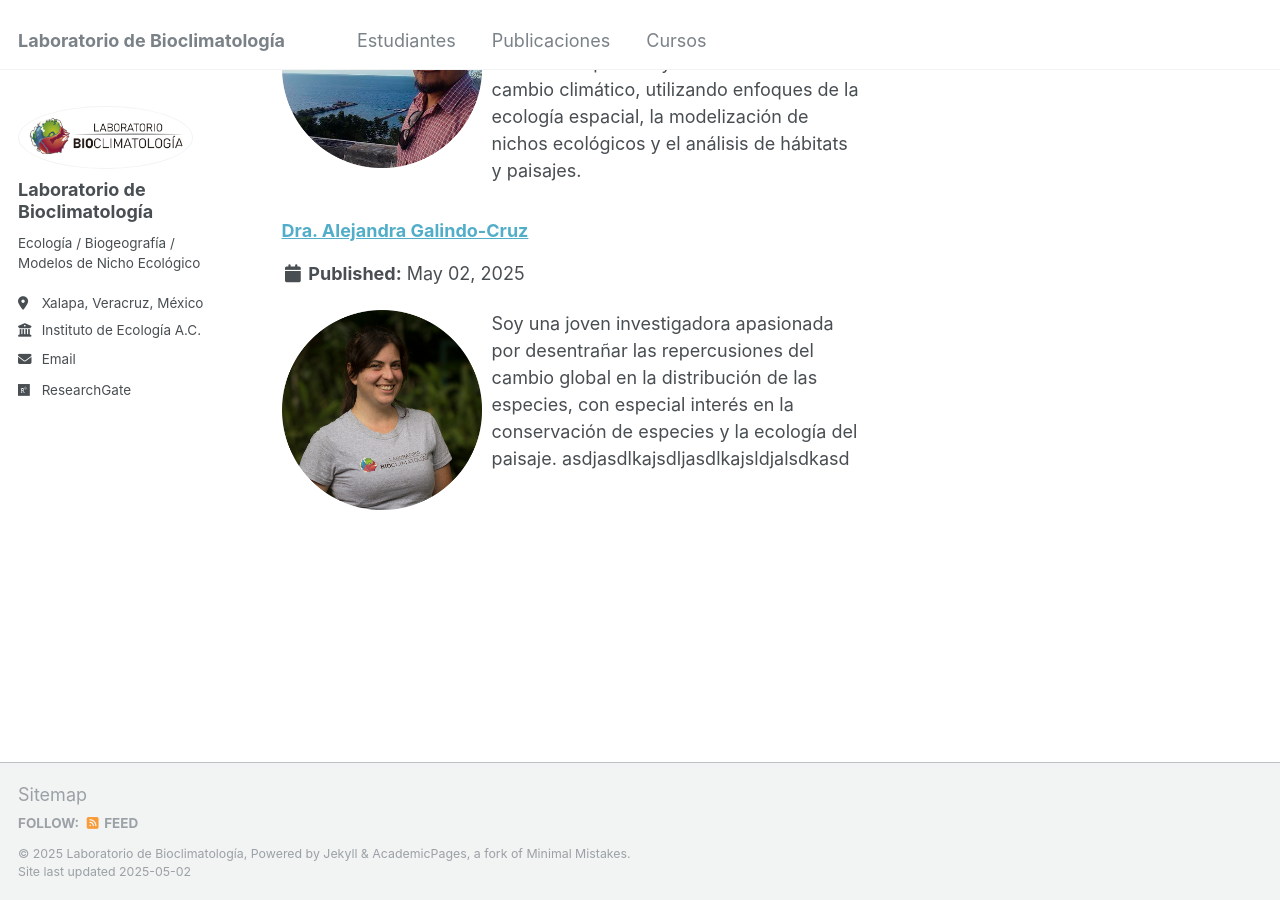
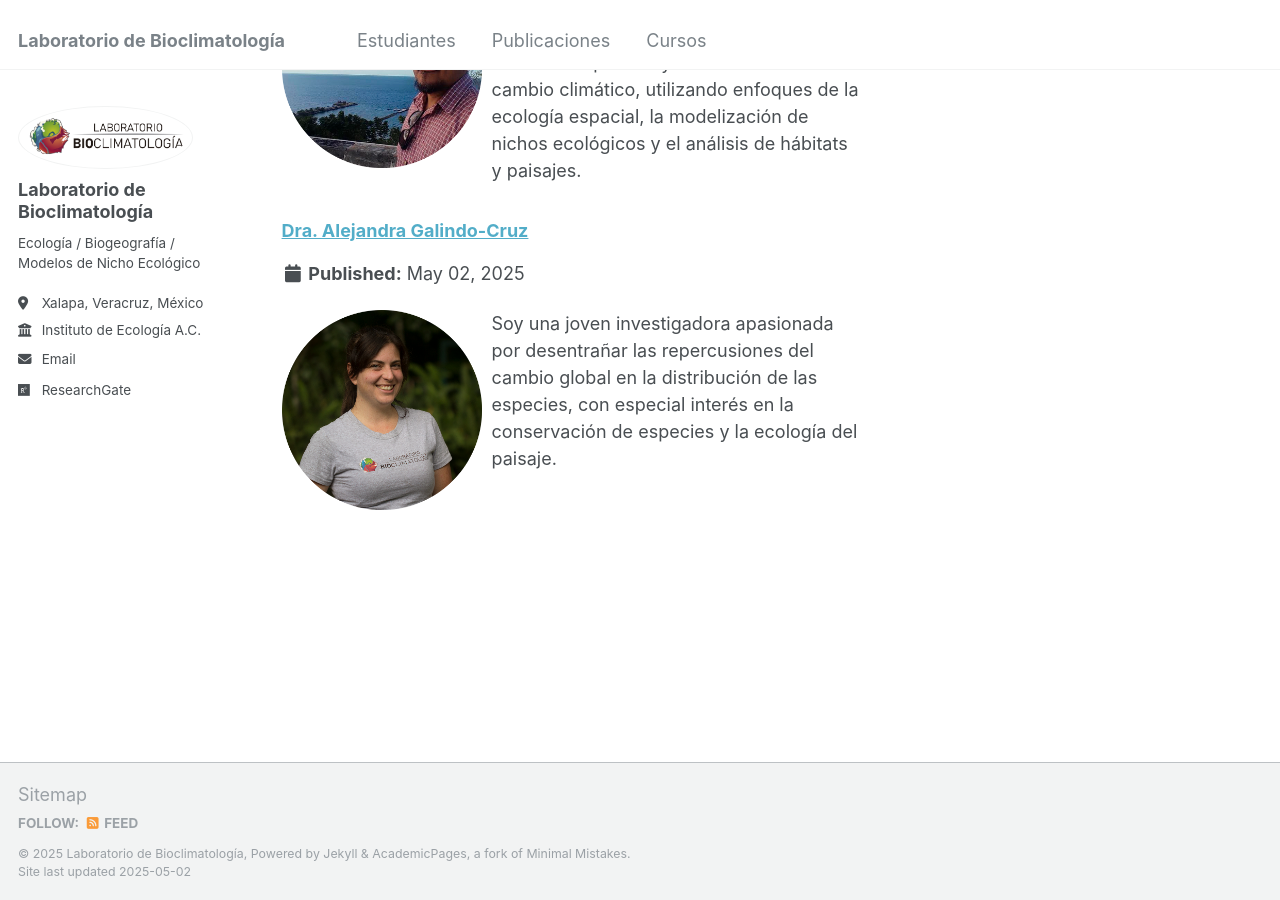
Before and after one commit to Labbioclim/bioclimat, a Jekyll site: the page built from _pages/portfolio.html, in a window 1280 px wide and 900 px high, scrolled down 3517 px. Built offline with Jekyll 4.4.1, drawn with Linux system fonts in a browser that asks for light colours.

Commit message:
Update AGC.html
Borre lo que puse de Ale

```diff
--- a/_portfolio/AGC.html
+++ b/_portfolio/AGC.html
@@ -4,5 +4,5 @@ collection: portfolio
 category: gstud
 link: "https://www.researchgate.net/profile/Alejandra-Galindo-Cruz"
 permalink: "https://labbioclim.github.io/https://www.researchgate.net/profile/Alejandra-Galindo-Cruz"
-excerpt: "<img src='https://labbioclim.github.io/bioclimat/images/alega.png' style='width: 200px; float: left; margin-right: 10px;'> Soy una joven investigadora apasionada por desentrañar las repercusiones del cambio global en la distribución de las especies, con especial interés en la conservación de especies y la ecología del paisaje. asdjasdlkajsdljasdlkajsldjalsdkasd"
+excerpt: "<img src='https://labbioclim.github.io/bioclimat/images/alega.png' style='width: 200px; float: left; margin-right: 10px;'> Soy una joven investigadora apasionada por desentrañar las repercusiones del cambio global en la distribución de las especies, con especial interés en la conservación de especies y la ecología del paisaje."
 ---
```
